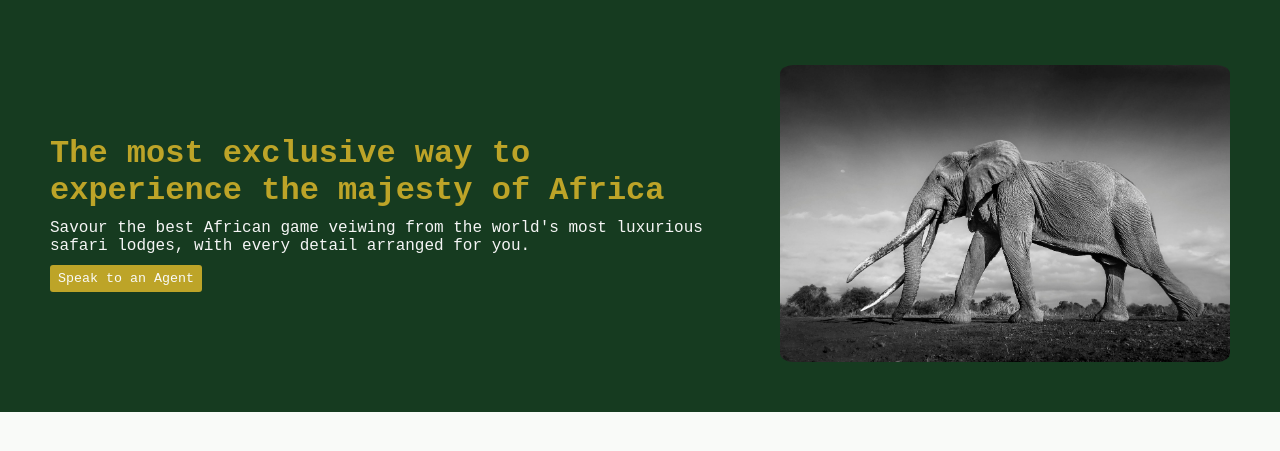
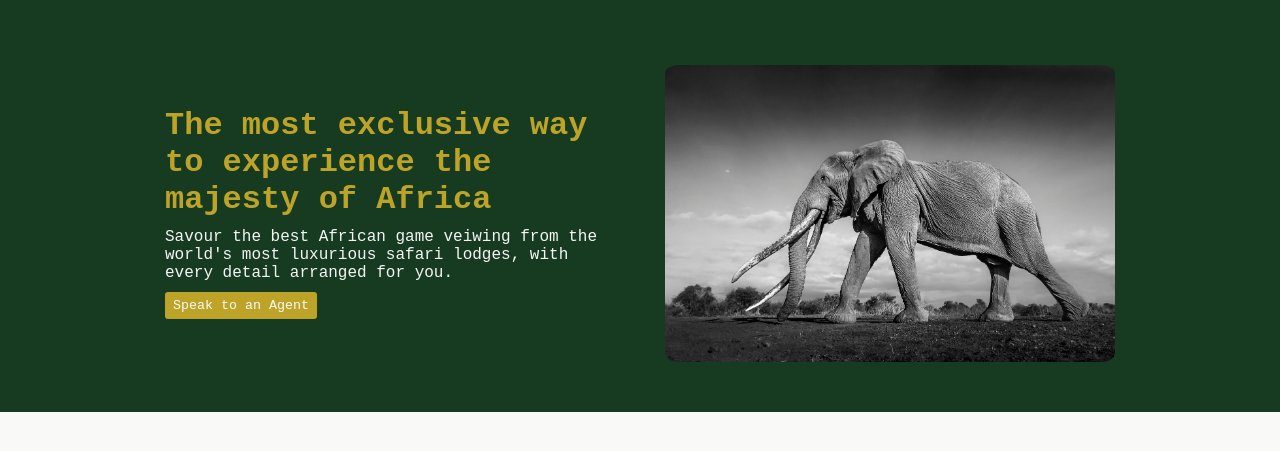
Before and after one commit to kez-gj/odinProject-landingPage, a plain HTML site: page index.html in a window 1280 px wide. Shown: the part 71-522 px from the top of the page. Drawn offline with Linux system fonts and the light colour scheme; a web font is replaced by a local one.

Commit message:
Adjust intro layout

```diff
--- a/style.css
+++ b/style.css
@@ -70,7 +70,7 @@ body {
 
 .intro {
     display: flex;
-    gap: 40px;
+    gap: 50px;
     justify-content: center;
     align-items: center;
     padding: 50px;
@@ -83,6 +83,7 @@ body {
     flex-direction: column;
     gap: 10px;
     align-items: flex-start;
+    max-width: 450px;
 }
 
 h1 {
```
